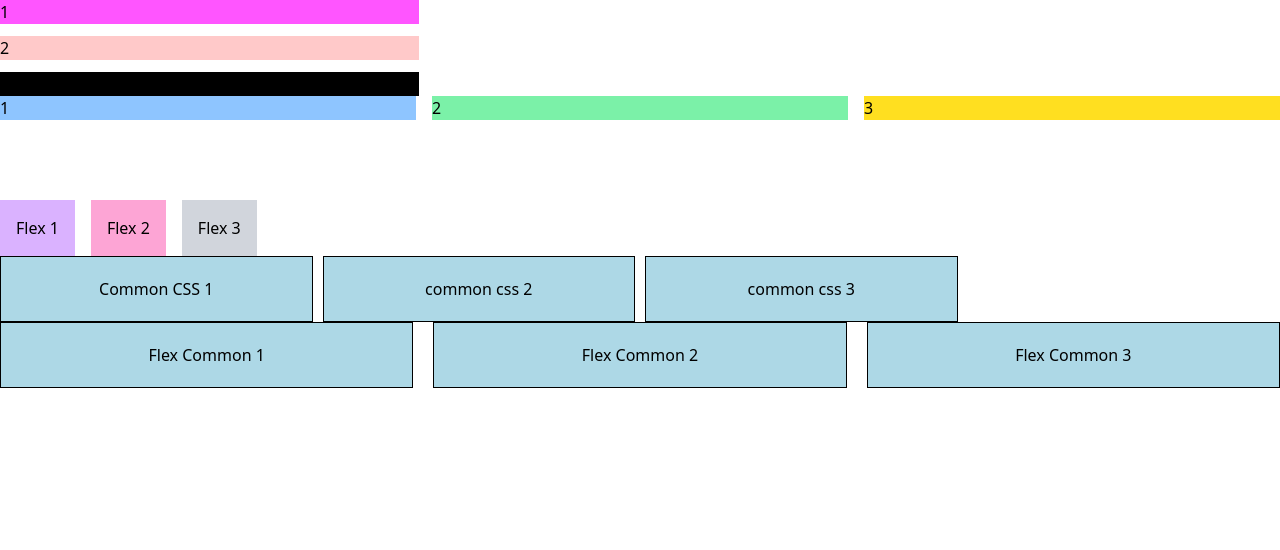
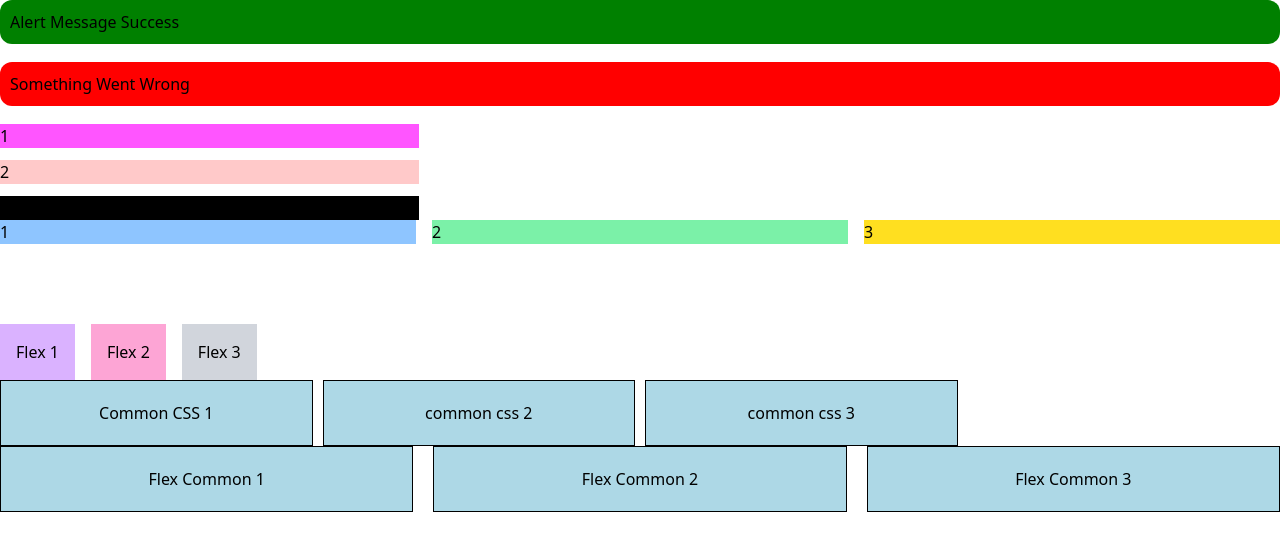
Before and after one commit to SoumitraMaity14/css, a React (Vite) app: page / in a window 1280 px wide. Shown: the top 550 px of the page. Built offline with nearby package versions, Linux system fonts and the light colour scheme.

Commit message:
new changes on Alert

```diff
--- a/src/App.tsx
+++ b/src/App.tsx
@@ -1,9 +1,12 @@
-import { Grid } from "./components/grid"
+import { Alert } from "./components/Alert/Alert"
+import { Grid } from "./components/Grid"
 
 function App() {
 
   return (
     <>
+    <Alert type="success">Alert Message Success</Alert>
+    <Alert type="error">Something Went Wrong</Alert>
     <Grid/>
 
     </>
--- /dev/null
+++ b/src/components/Alert/Alert.tsx
@@ -0,0 +1,15 @@
+import type { ReactNode } from "react";
+
+type AlertTypeProps={
+    children: React.ReactNode;
+    type: "success" | "error"
+}
+export const Alert = ({children, type="success"}:AlertTypeProps) => {
+  return (
+    <div
+    style={{backgroundColor:type==="success"?"green":"red", color: "black", padding:"10px", borderRadius:"12px", marginBottom:"18px"}}
+    >
+        {children}
+    </div>
+  )
+}
```
Also changed, not shown: src/components/Alert/Alert.css (added).
